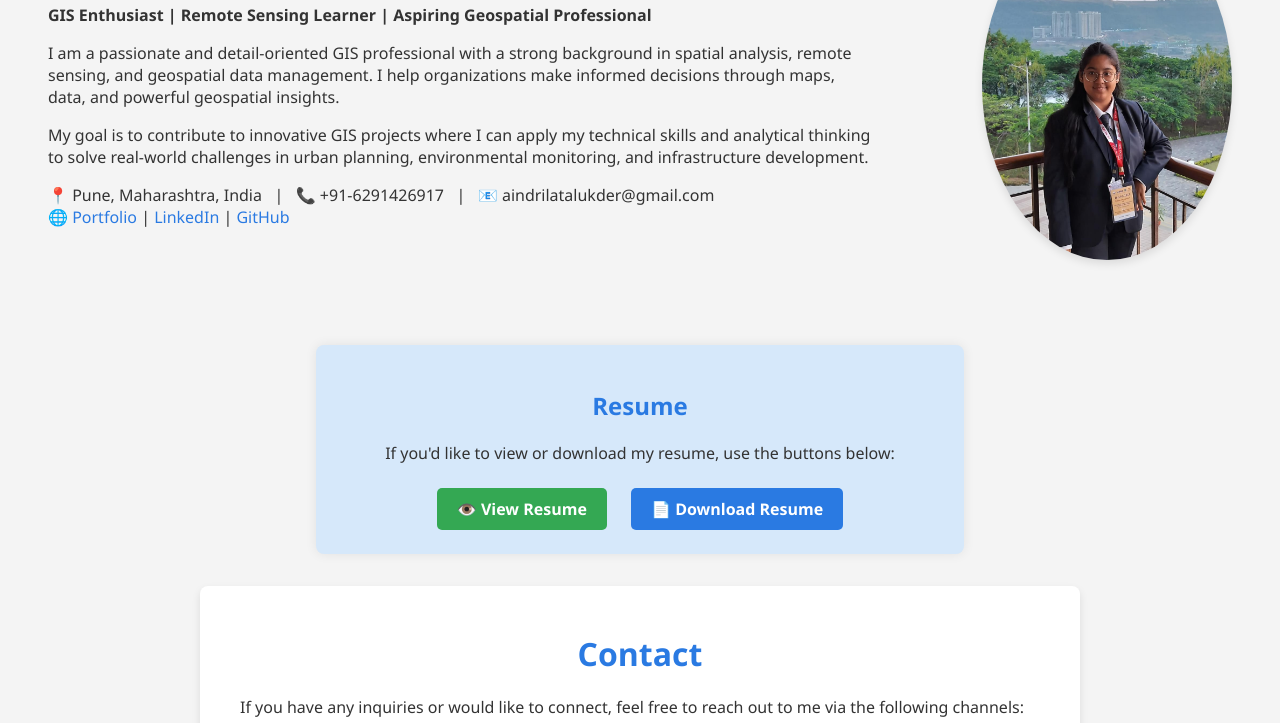
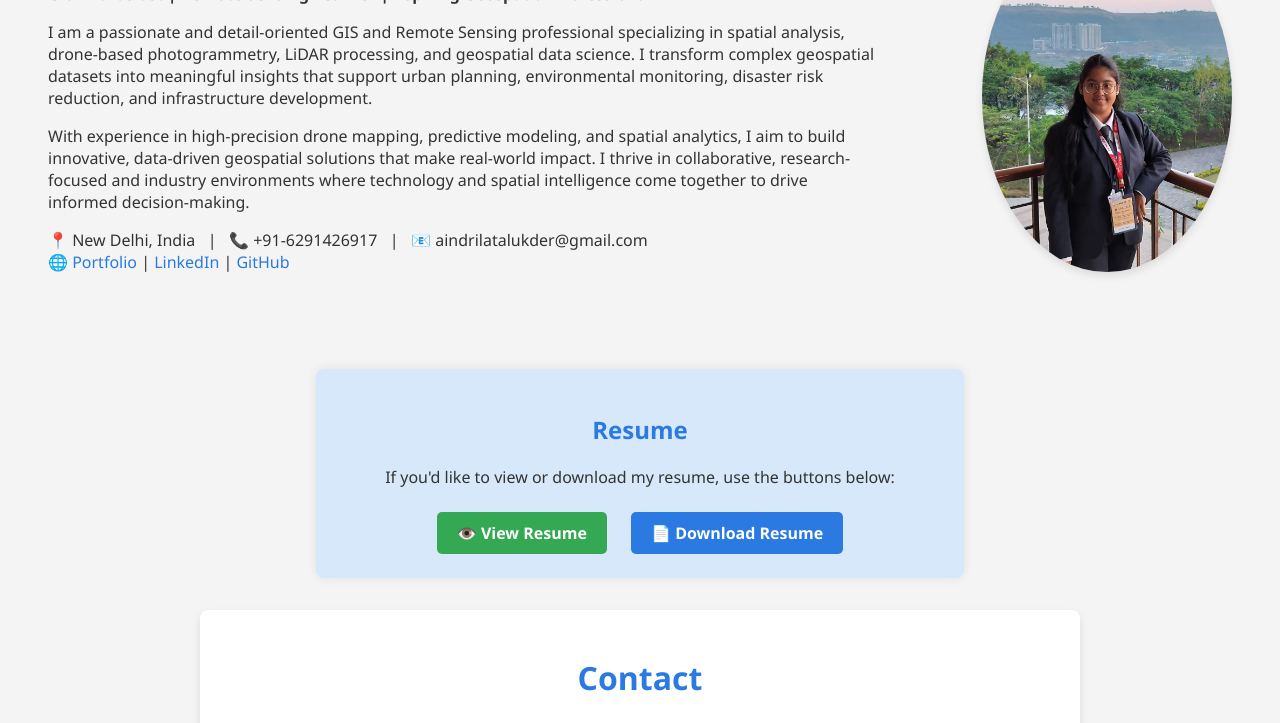
Before and after one commit to Aindrila0-03/Portfolio_, a plain HTML site: page index.html in a window 1280 px wide. Shown: the part 197-920 px from the top of the page. Drawn offline with Linux system fonts and the light colour scheme.

Commit message:
Update index.html

```diff
--- a/index.html
+++ b/index.html
@@ -202,13 +202,12 @@
         <h1>Aindrila Talukder</h1>
         <p><strong>GIS Enthusiast | Remote Sensing Learner | Aspiring Geospatial Professional</strong></p>
         <p>
-          I am a passionate and detail-oriented GIS professional with a strong background in spatial analysis, remote sensing, and geospatial data management. I help organizations make informed decisions through maps, data, and powerful geospatial insights.
+          I am a passionate and detail-oriented GIS and Remote Sensing professional specializing in spatial analysis, drone-based photogrammetry, LiDAR processing, and geospatial data science. I transform complex geospatial datasets into meaningful insights that support urban planning, environmental monitoring, disaster risk reduction, and infrastructure development.
         </p>
         <p>
-          My goal is to contribute to innovative GIS projects where I can apply my technical skills and analytical thinking to solve real-world challenges in urban planning, environmental monitoring, and infrastructure development.
-        </p>
+         With experience in high-precision drone mapping, predictive modeling, and spatial analytics, I aim to build innovative, data-driven geospatial solutions that make real-world impact. I thrive in collaborative, research-focused and industry environments where technology and spatial intelligence come together to drive informed decision-making.     </p>
         <p class="contact_main">
-          📍 Pune, Maharashtra, India &nbsp;&nbsp;|&nbsp;&nbsp; 📞 +91-6291426917 &nbsp;&nbsp;|&nbsp;&nbsp; 📧 aindrilatalukder@gmail.com <br />
+          📍 New Delhi, India &nbsp;&nbsp;|&nbsp;&nbsp; 📞 +91-6291426917 &nbsp;&nbsp;|&nbsp;&nbsp; 📧 aindrilatalukder@gmail.com <br />
           🌐 <a href="#">Portfolio</a> | <a href="#">LinkedIn</a> | <a href="#">GitHub</a>
         </p>
       </div>
```
